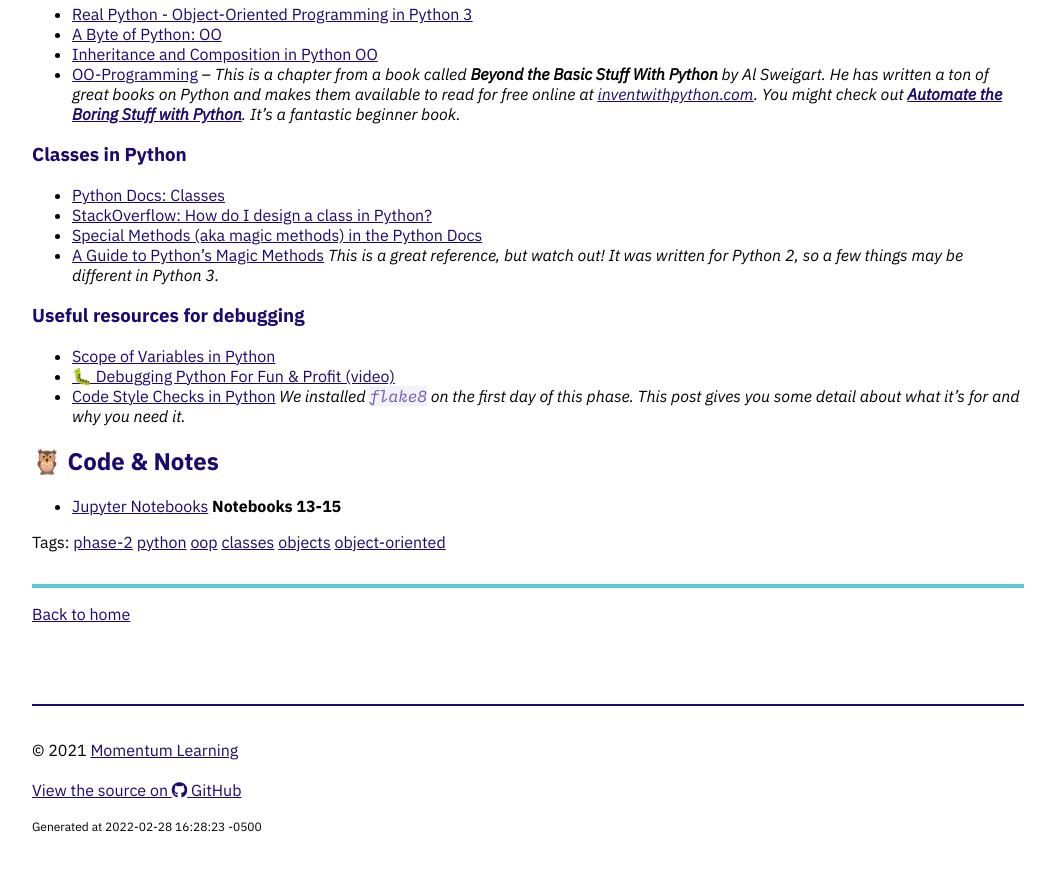
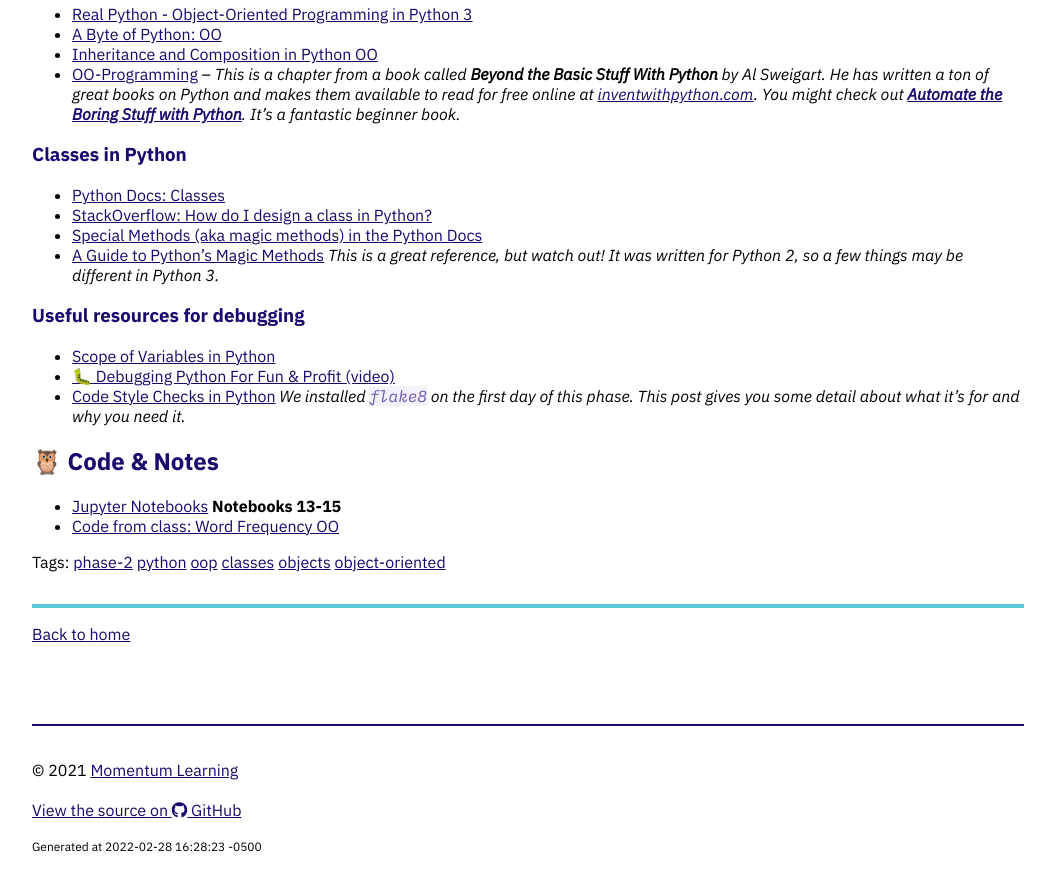
Before and after one commit to Momentum-Team-15/momentum-team-15.github.io, a Jekyll site: the page built from _posts/2022-02-28-py-oo.md, in a window 1280 px wide and 900 px high, scrolled down 1045 px. Shown: the top 891 px of the window, without its empty margins (112-1167 px from the left). Built offline with Jekyll 4.4.1, drawn with Linux system fonts in a browser that asks for light colours; nearby versions of some CDN libraries.

Commit message:
add link to code from class

```diff
--- a/_posts/2022-02-28-py-oo.md
+++ b/_posts/2022-02-28-py-oo.md
@@ -61,3 +61,4 @@ The above should be very challenging, especially if this is your first introduct
 ## 🦉 Code & Notes
 
 - [Jupyter Notebooks](https://github.com/Momentum-Team-11/python-notebooks) **Notebooks 13-15**
+- [Code from class: Word Frequency OO](https://github.com/Momentum-Team-11/python-oo-word-frequency-amygori)
```
